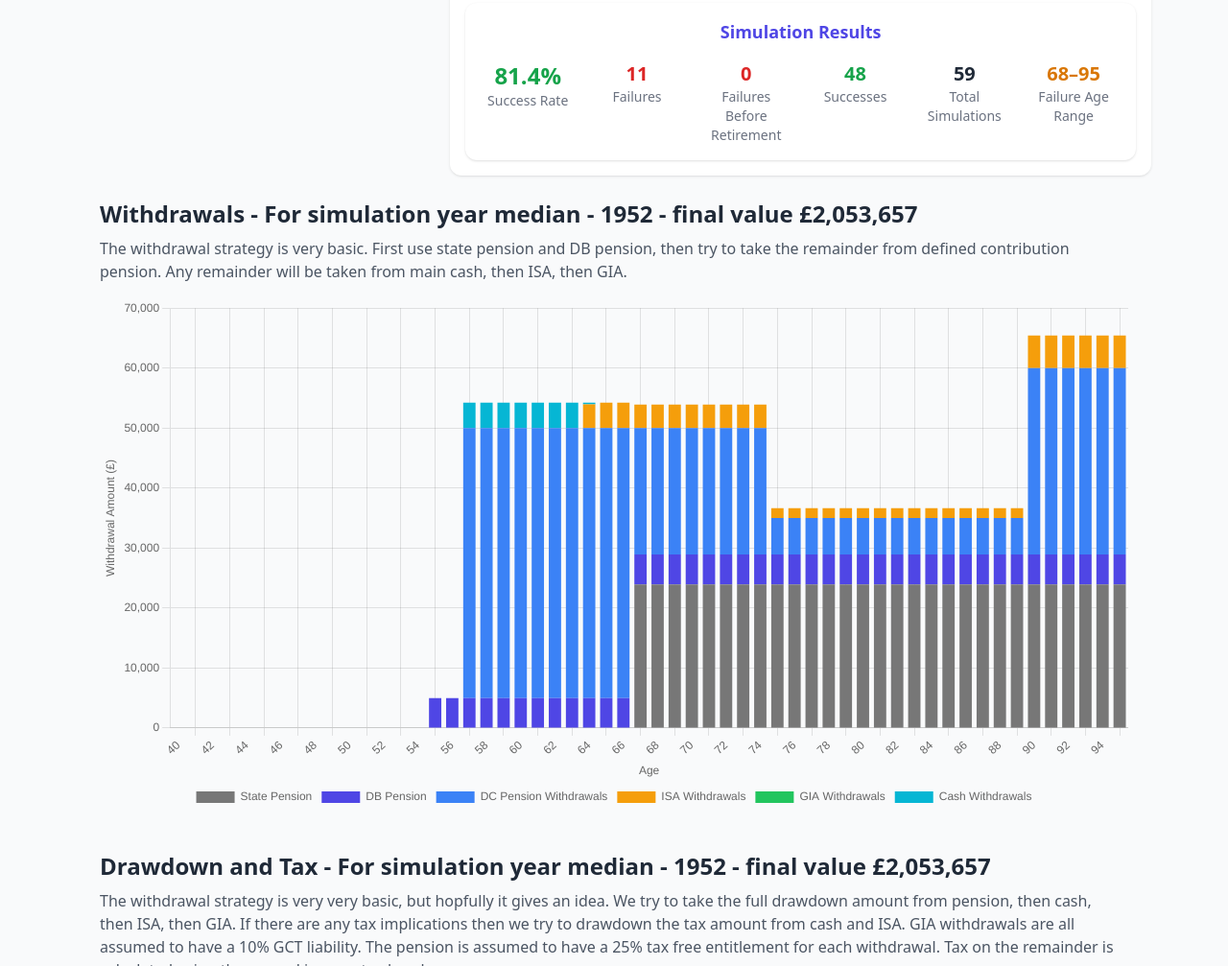
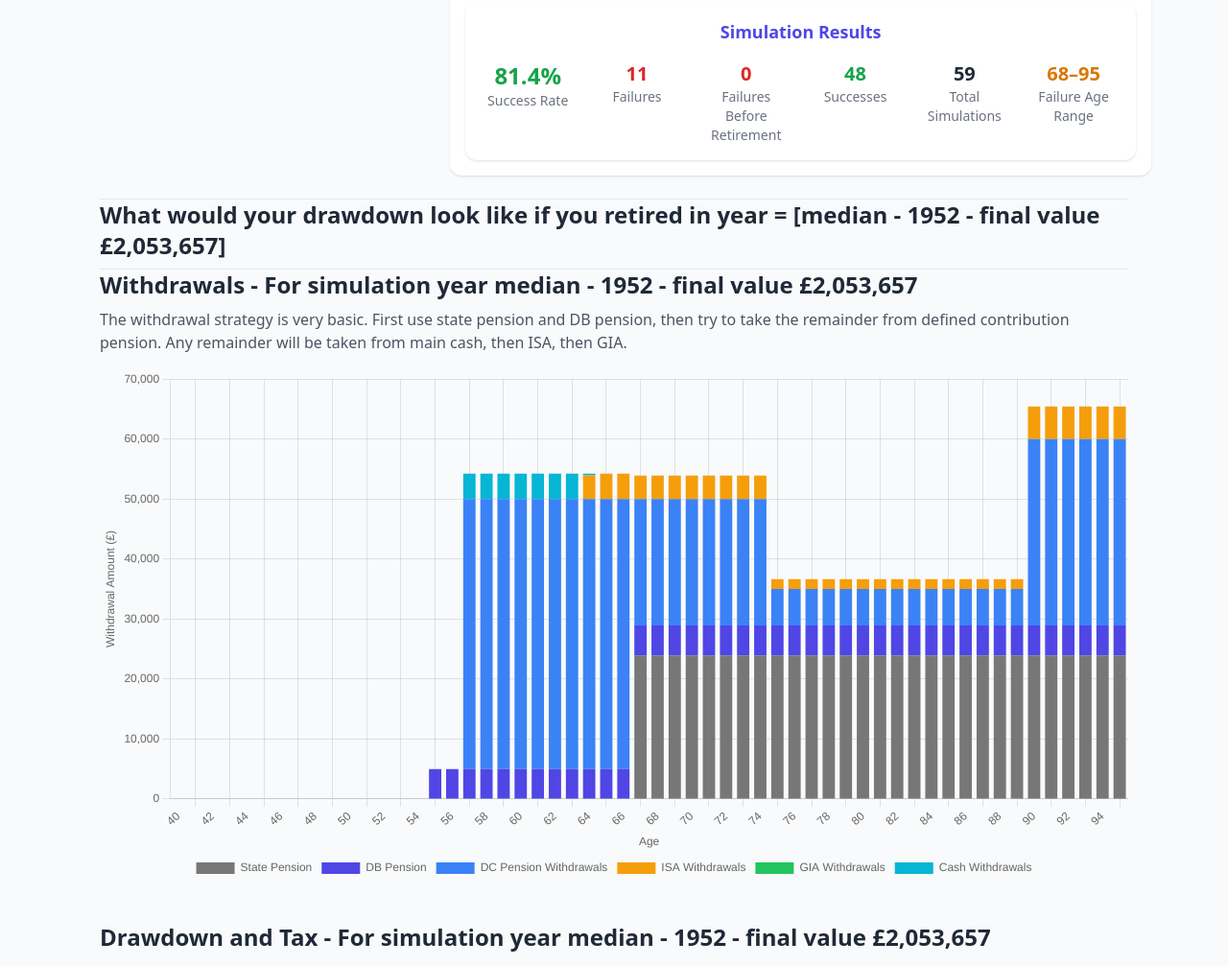
Before and after one commit to captaincaaaaveman/fire, a website: page index.html in a window 1280 px wide. Shown: the part 953-1960 px from the top of the page at 96% size. Drawn offline with nearby package versions, Linux system fonts and the light colour scheme.

Commit message:
clarification

```diff
--- a/index.html
+++ b/index.html
@@ -462,7 +462,11 @@
 
 <div id="withdrawalsPage" class="p-6">
 
-
+  <hr/>
+  <h2 class="text-2xl font-semibold text-gray-800 mb-2">
+      What would your drawdown look like if you retired in year = [<span class="simYear"></span>]
+    </h2>
+  <hr/>
 
 
 <div class="overflow-x-auto space-y-10">
@@ -498,7 +502,7 @@
 
 <div id="floatingSelect" class="flex items-center gap-3 mb-6 bg-white p-3 rounded-lg shadow-lg"
      style="position: fixed; top: 1rem; right: 1rem; z-index: 9999;">
-  <label for="indexSelect" class="text-gray-700 font-medium">Select Historical Year:</label>
+  <label for="indexSelect" class="text-gray-700 font-medium">Historical Retirement Year:</label>
 
   <select id="indexSelect" class="border border-gray-300 rounded-lg px-3 py-2 focus:outline-none focus:ring-2 focus:ring-indigo-500">
     <!-- Options will be added dynamically -->
```
